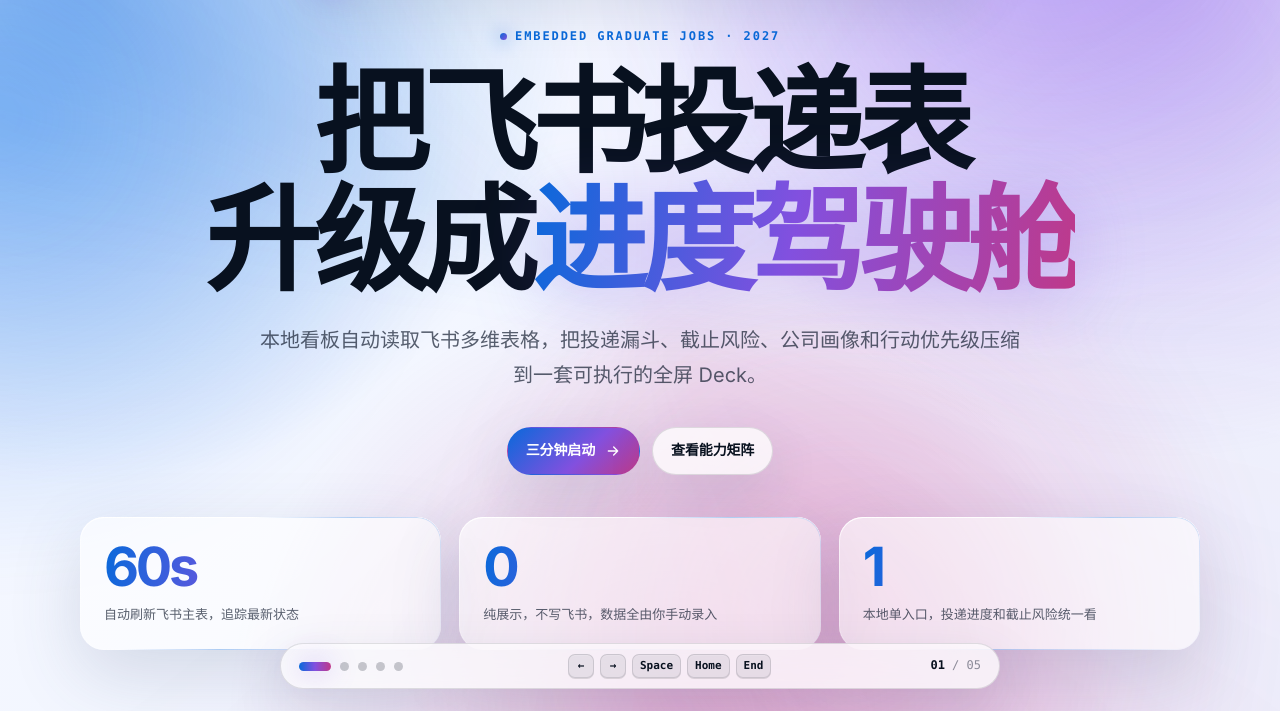
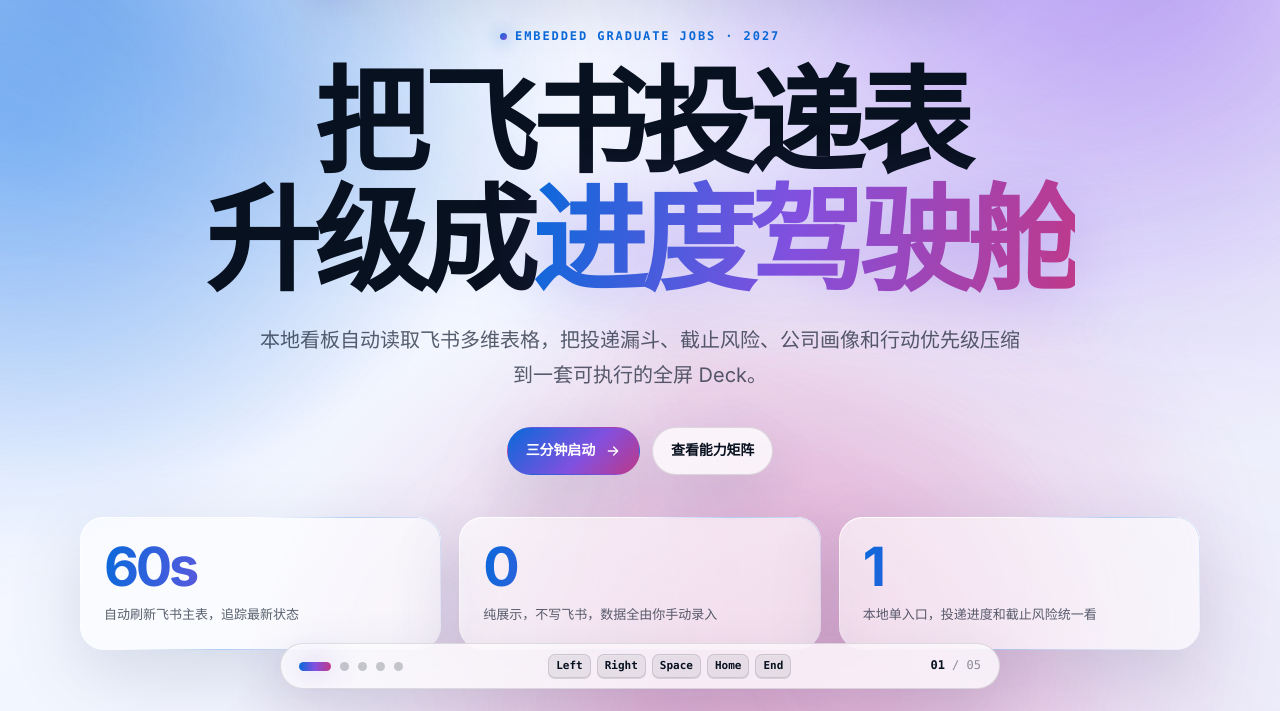
Before and after one commit to kaoya-123/embeded_qiuzhao_kanban, a plain HTML site: page intro.html in a window 1280 px wide. Shown: the part 89-800 px from the top of the page. Drawn offline with Linux system fonts and the light colour scheme.

Commit message:
fix: 替换 intro.html kbd 中的 emoji 箭头为文本

```diff
--- a/intro.html
+++ b/intro.html
@@ -431,7 +431,7 @@
 
 <footer class="bottombar" aria-label="幻灯片控制">
   <div class="dots" id="dots" aria-label="分页圆点"></div>
-  <div class="kbd-hint" aria-hidden="true"><kbd>←</kbd><kbd>→</kbd><kbd>Space</kbd><kbd>Home</kbd><kbd>End</kbd></div>
+  <div class="kbd-hint" aria-hidden="true"><kbd>Left</kbd><kbd>Right</kbd><kbd>Space</kbd><kbd>Home</kbd><kbd>End</kbd></div>
   <div class="slide-count"><b id="currentNo">01</b><span id="totalNo"> / 06</span></div>
 </footer>
 
```
